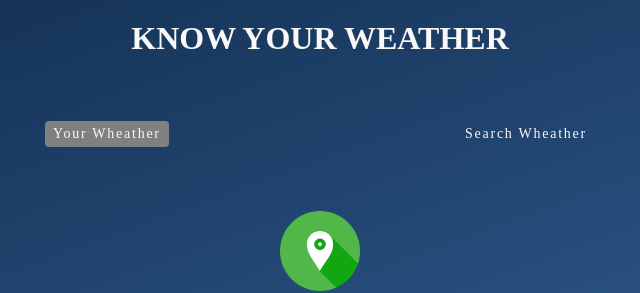
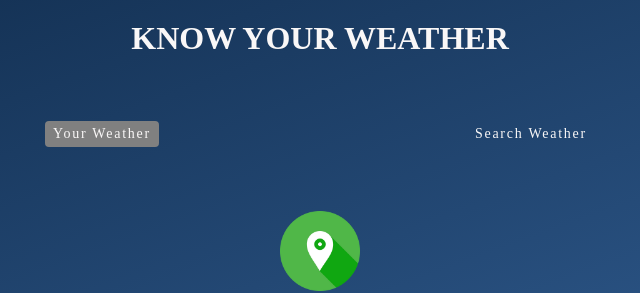
Before and after one commit to harshshukla9/Weather, a plain HTML site: page index.html in a window 1280 px wide. Shown: the top 293 px of the page, 320-960 px from the left. Drawn offline with Linux system fonts and the light colour scheme.

Commit message:
Update index.html

```diff
--- a/index.html
+++ b/index.html
@@ -13,8 +13,8 @@
 
         <!--switch tab-->
         <div class="tab-container">
-            <p class="tab" data-userWeather>Your wheather</p>
-            <p class="tab" data-searchWeather>Search wheather</p>
+            <p class="tab" data-userWeather>Your weather</p>
+            <p class="tab" data-searchWeather>Search weather</p>
         </div>
 
 
```
